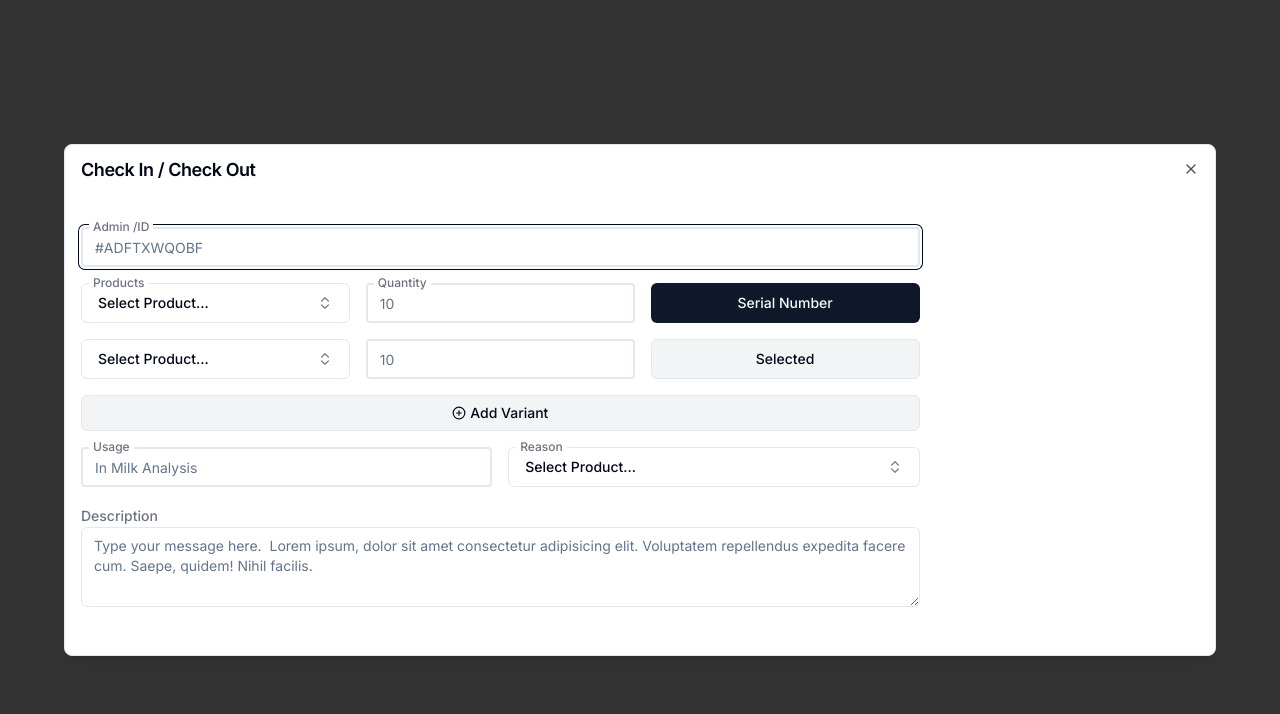
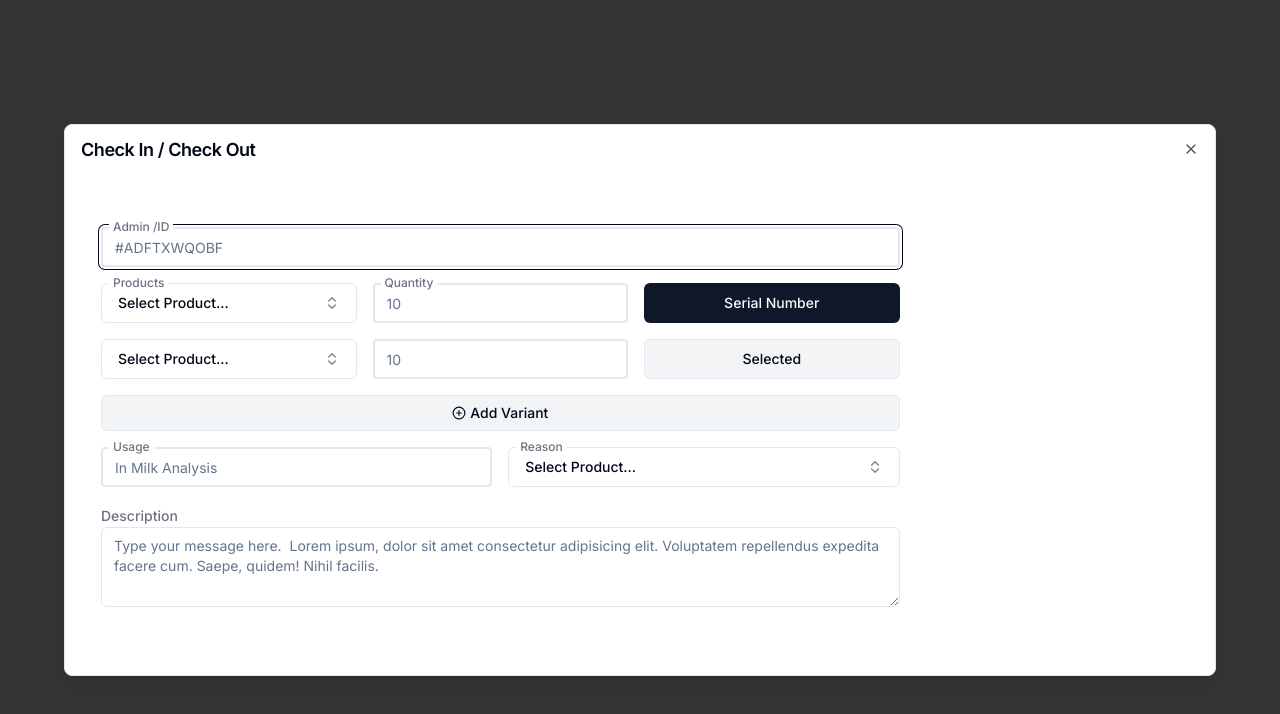
Before and after one commit to riteshk-007/Modal-, a Next.js app: page / in a window 1280 px wide. Both pictures are taken after a click on the button "Manage Inventory". Shown: the top 714 px of the page. Built offline with nearby package versions, Linux system fonts and the light colour scheme.

Commit message:
chore: Update InventoryModal to include description field

```diff
--- a/app/components/InventoryModal.js
+++ b/app/components/InventoryModal.js
@@ -71,12 +71,12 @@ active:border-b-[2px] active:brightness-90 active:translate-y-[2px] hover:bg-blu
           Manage Inventory
         </Button>
       </DialogTrigger>
-      <DialogContent className="bg-white p-4 ">
+      <DialogContent className="bg-white p-4" aria-describedby="description">
         <DialogHeader>
           <DialogTitle>Check In / Check Out</DialogTitle>
         </DialogHeader>
         <div className="flex items-center justify-center md:flex-row flex-col ">
-          <div className="my-2 md:my-4 w-full md:w-9/12">
+          <div className="my-2 md:my-4 w-full md:w-9/12 p-2 md:p-5">
             {/* Admin /Id  Input */}
             <div className="relative my-2 md:my-4">
               <Label
@@ -314,10 +314,13 @@ active:border-b-[2px] active:brightness-90 active:translate-y-[2px] hover:bg-blu
               <Label className="text-gray-500 text-sm" htmlFor="description">
                 Description
               </Label>
-              <Textarea placeholder="Type your message here.  Lorem ipsum, dolor sit amet consectetur adipisicing elit. Voluptatem repellendus expedita facere cum. Saepe, quidem! Nihil facilis." />
+              <Textarea
+                id="description"
+                placeholder="Type your message here.  Lorem ipsum, dolor sit amet consectetur adipisicing elit. Voluptatem repellendus expedita facere cum. Saepe, quidem! Nihil facilis."
+              />
             </div>
           </div>
-          <div className="w-full md:w-1/4"></div>
+          <div className="w-full md:w-1/4 h-full"></div>
         </div>
       </DialogContent>
     </Dialog>
```
